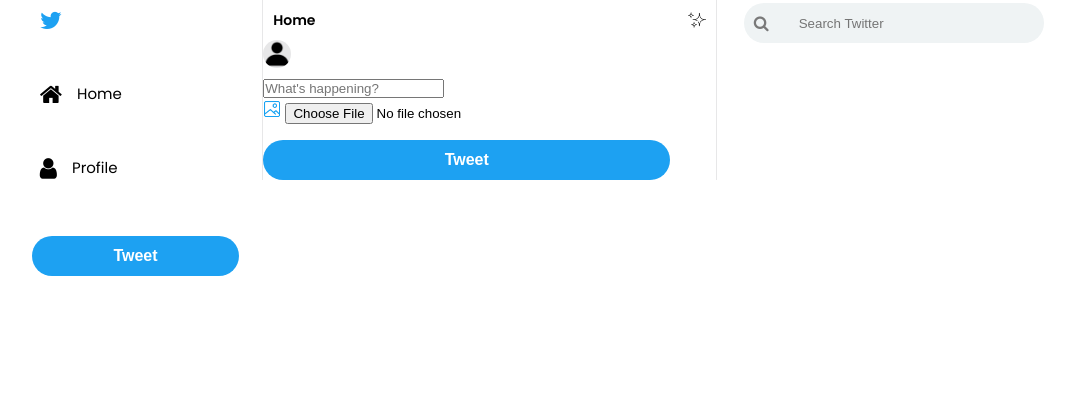
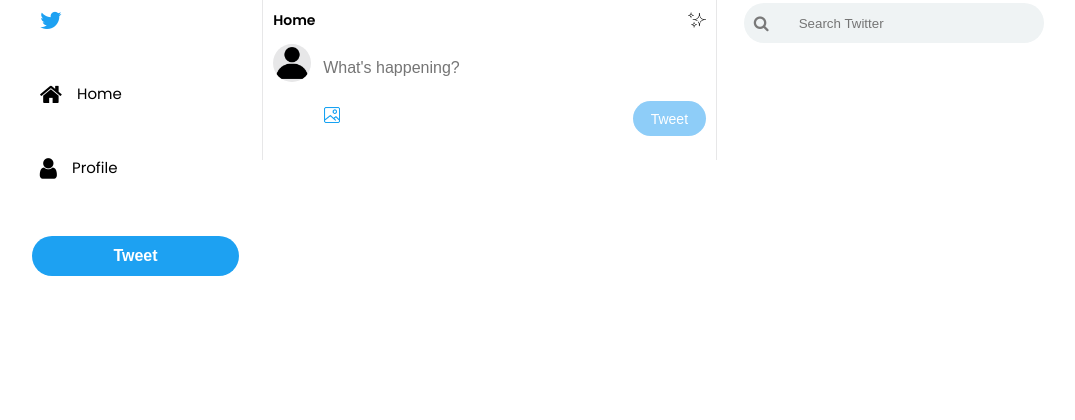
Before and after one commit to imtithalhalalo/clone-twitter, a PHP site: page /feed.html in a window 1280 px wide. Shown: the top 420 px of the page, without its empty margins (109-1184 px from the left). Run offline with PHP 8.4, Linux system fonts and the light colour scheme.

Commit message:
Styling new tweet section in the tweets feed section css

```diff
--- a/frontend/css/style.css
+++ b/frontend/css/style.css
@@ -347,6 +347,64 @@ select {
 .search i {
   color: #797979;
 }
+.new-tweet {
+  display: flex;
+  width: 100%;
+  height: 120px;
+  padding: 4px 10px;
+}
+.image-upload > input {
+  visibility: hidden;
+  width: 0;
+  height: 0;
+}
+.image-upload img {
+  cursor: pointer;
+}
+.new-tweet .profile-img {
+  width: 38px;
+  height: 38px;
+  cursor: pointer;
+}
+.new-details {
+  display: flex;
+  flex-direction: column;
+  justify-content: space-evenly;
+  padding-top: 4px;
+  width: 100%;
+  margin-left: 12px;
+}
+.new-details input {
+  width: 100%;
+  height: 26px;
+  background-color: #fff;
+  font-size: 16px;
+  border: none;
+  color: #797979;
+  outline: none;
+}
+.image-upload {
+  display: flex;
+}
+.tweet-action {
+  display: flex;
+  justify-content: space-between;
+  align-items: center;
+  height: 60px;
+  width: 100%;
+}
+.tweet-action .tweet-button {
+  width: 75px;
+  height: 35px;
+  margin: 0;
+  font-weight: 400;
+  font-size: 14px;
+  background-color: #8ecdf8;
+}
+.tweet-action .tweet-button .clicked {
+  background-color: #1da1f2;
+}
+
 /* Media Query */
 @media only screen and (max-width: 1260px) {
   .popup {
```
